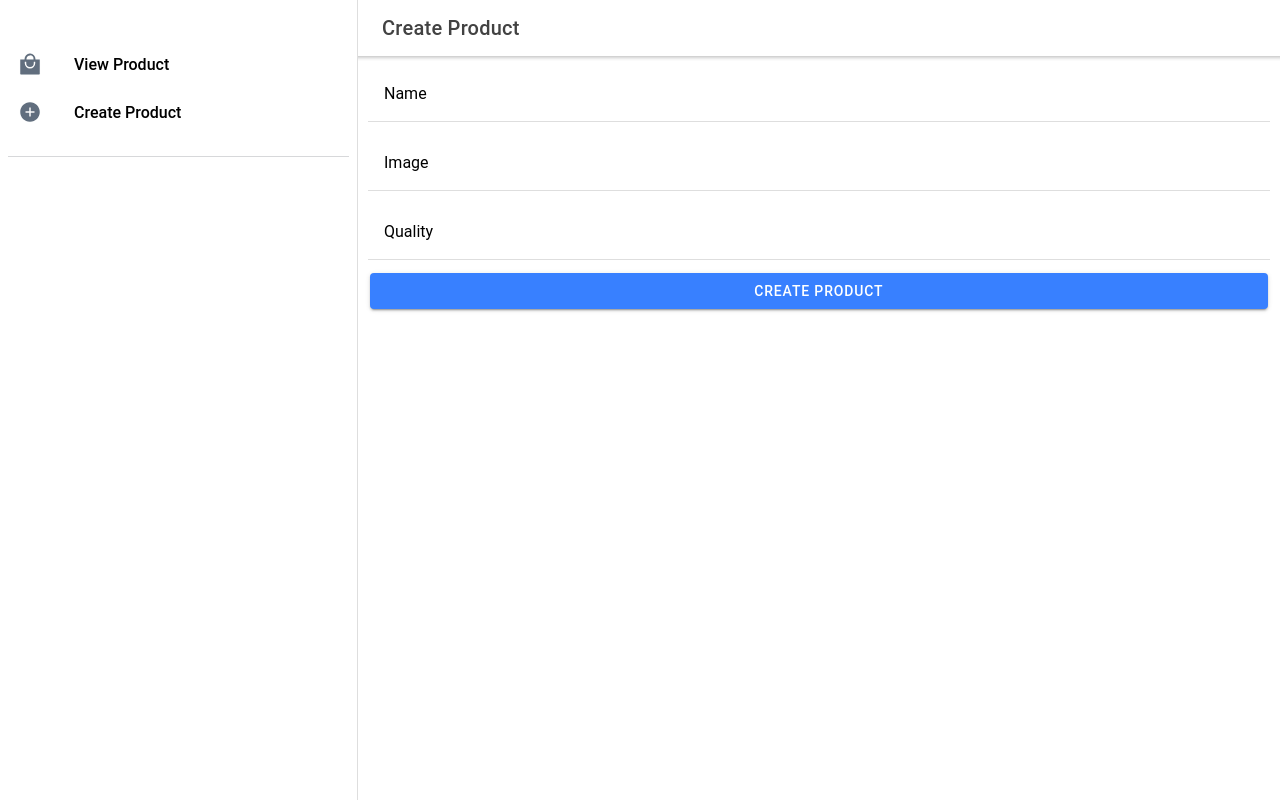
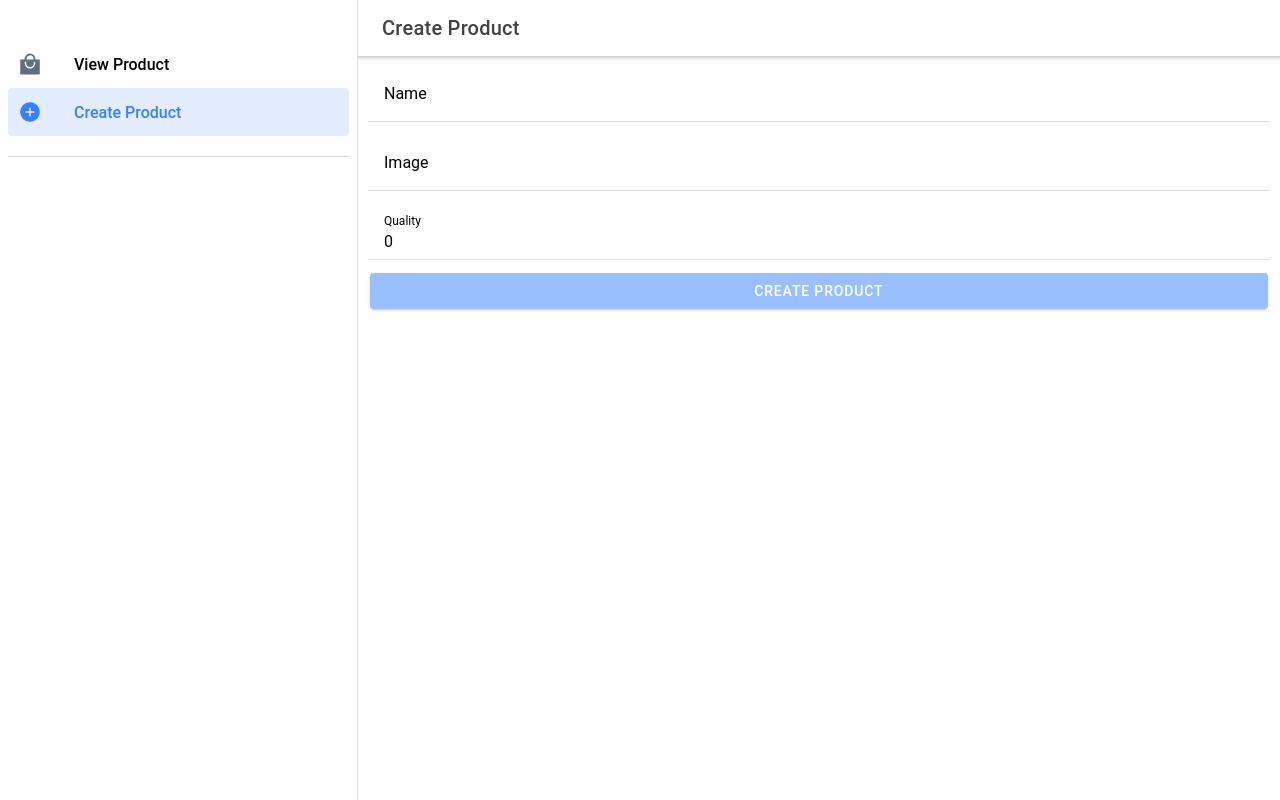
Before and after one commit to ngvbach2000/ionic-demo-crud-tr9w2b, a React (Create React App) app: page /create in a window 1280 px wide. Built offline with nearby package versions, Linux system fonts and the light colour scheme.

Commit message:
Fix bugs

```diff
--- a/src/components/Menu.tsx
+++ b/src/components/Menu.tsx
@@ -33,7 +33,7 @@ const appPages: AppPage[] = [
   },
   {
     title: 'Create Product',
-    url: '/Create',
+    url: '/create',
     iosIcon: addCircleOutline,
     mdIcon: addCircleSharp,
   },
--- a/src/pages/CreateProduct.tsx
+++ b/src/pages/CreateProduct.tsx
@@ -12,7 +12,7 @@ import {
   IonLabel,
 } from '@ionic/react';
 import './CreateProduct.css';
-import React from 'react';
+import React, { useEffect, useState } from 'react';
 import { Product } from './../datas/Product';
 import { useHistory } from 'react-router';
 import { useForm } from 'react-hook-form';
@@ -26,18 +26,25 @@ interface Props {
 const CreateProduct: React.FC<Props> = ({ products, setProducts }) => {
   const title = 'Create Product';
 
+  const [defaultValue, setDefaultValue] = useState<any>(null);
+
+  useEffect(() => {
+    if (!defaultValue) {
+      setDefaultValue({
+        name: '',
+        imageUrl: '',
+        quantity: 0,
+      });
+    }
+  }, [defaultValue]);
+
   const validationSchema = Yup.object().shape({
     name: Yup.string().required('Product name is required'),
     imageUrl: Yup.string()
       .required('Product image is required')
-      .url('Please give valid image url')
-      .test(
-        'cont1',
-        'Please give valid image url',
-        (val) =>
-          /\.(gif|jpg|jpeg|tiff|png)$/i.test(val!) || val!.indexOf('images') > 0
-      ),
+      .url('Please give valid image url'),
     quantity: Yup.number()
+      .typeError('Please type number')
       .required('Quantity is required')
       .positive('Quantity must be positive')
       .integer('Quantity must be number')
@@ -47,15 +54,11 @@ const CreateProduct: React.FC<Props> = ({ products, setProducts }) => {
   const {
     register,
     handleSubmit,
-    reset,
     formState: { errors },
   } = useForm({
+    mode: 'onBlur',
     resolver: yupResolver(validationSchema),
-    defaultValues: {
-      name: '',
-      imageUrl: '',
-      quantity: '',
-    },
+    defaultValues: defaultValue,
   });
 
   const history = useHistory();
@@ -75,14 +78,15 @@ const CreateProduct: React.FC<Props> = ({ products, setProducts }) => {
 
     setProducts([
       {
-        id: Math.floor(Math.random() * 10),
+        id: Math.floor(Math.random() * (99999 - 1 + 1)) + 1,
         name,
         image: imageUrl,
         quantity,
       },
       ...products,
     ]);
-    reset();
+
+    setDefaultValue(null);
     history.push('/view');
   };
 
@@ -106,6 +110,10 @@ const CreateProduct: React.FC<Props> = ({ products, setProducts }) => {
             <IonInput
               type='text'
               placeholder='Enter name of product'
+              value={defaultValue?.name}
+              onIonChange={(e) =>
+                setDefaultValue({ ...defaultValue, name: e.detail.value })
+              }
               {...register('name')}
             />
           </IonItem>
@@ -116,6 +124,10 @@ const CreateProduct: React.FC<Props> = ({ products, setProducts }) => {
             <IonInput
               type='text'
               placeholder='Enter image url'
+              value={defaultValue?.imageUrl}
+              onIonChange={(e) =>
+                setDefaultValue({ ...defaultValue, imageUrl: e.detail.value })
+              }
               {...register('imageUrl')}
             />
           </IonItem>
@@ -125,14 +137,27 @@ const CreateProduct: React.FC<Props> = ({ products, setProducts }) => {
             <IonLabel position='floating'>Quality</IonLabel>
             <IonInput
               type='number'
-              placeholder='Enter the quality'
+              placeholder='Enter the quantity'
+              value={defaultValue?.quantity}
+              onIonChange={(e) =>
+                setDefaultValue({ ...defaultValue, quantity: +e.detail.value! })
+              }
               {...register('quantity')}
             />
           </IonItem>
           <p className='error-message'>{errors.quantity?.message}</p>
 
           <div className='contBtn'>
-            <IonButton expand='block' className='btnCreate' type='submit'>
+            <IonButton
+              expand='block'
+              className='btnCreate'
+              type='submit'
+              disabled={
+                defaultValue?.name === '' ||
+                defaultValue?.imageUrl === '' ||
+                defaultValue?.quantity === ''
+              }
+            >
               Create Product
             </IonButton>
           </div>
--- a/src/pages/UpdateProduct.tsx
+++ b/src/pages/UpdateProduct.tsx
@@ -33,13 +33,7 @@ const UpdateProduct: React.FC<Props> = ({ products, setProducts }) => {
     name: Yup.string().required('Product name is required'),
     imageUrl: Yup.string()
       .required('Product image is required')
-      .url('Please give valid image url')
-      .test(
-        'cont',
-        'Please give valid image url',
-        (val) =>
-          /\.(gif|jpg|jpeg|tiff|png)$/i.test(val!) || val!.indexOf('images') > 0
-      ),
+      .url('Please give valid image url'),
     quantity: Yup.number()
       .required('Quantity is required')
       .positive('Quantity must be positive')
@@ -50,15 +44,15 @@ const UpdateProduct: React.FC<Props> = ({ products, setProducts }) => {
   const [product, setProduct] = useState<Product | null>();
 
   useEffect(() => {
-    !product && setProduct(products.find((p) => p.id === +id));
-  }, [id, product, products]);
+    setProduct(products.find((p) => p.id === +id));
+  }, [id, products]);
 
   const {
     register,
     handleSubmit,
     formState: { errors },
   } = useForm({
-    mode: 'all',
+    mode: 'onBlur',
     resolver: yupResolver(validationSchema),
   });
 
@@ -116,7 +110,7 @@ const UpdateProduct: React.FC<Props> = ({ products, setProducts }) => {
                   value={product.image}
                   placeholder='Enter image url'
                   onIonChange={(e) =>
-                    setProduct({ ...product, name: e.detail.value! })
+                    setProduct({ ...product, image: e.detail.value! })
                   }
                   {...register('imageUrl')}
                 >
@@ -140,7 +134,15 @@ const UpdateProduct: React.FC<Props> = ({ products, setProducts }) => {
               <p className='error-message'>{errors.quantity?.message}</p>
 
               <div className='contBtn'>
-                <IonButton className='btnCreate' type='submit'>
+                <IonButton
+                  className='btnCreate'
+                  type='submit'
+                  disabled={
+                    product.name === '' ||
+                    product.image === '' ||
+                    product.quantity === +''
+                  }
+                >
                   Update Product
                 </IonButton>
               </div>
```
